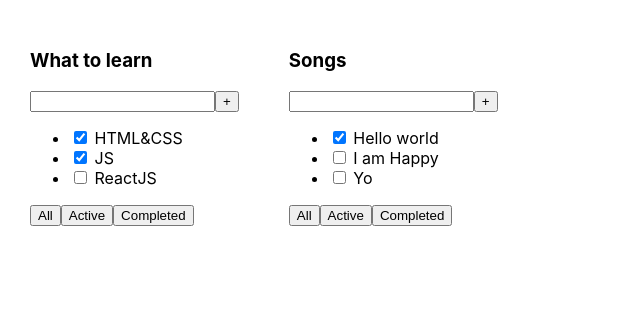
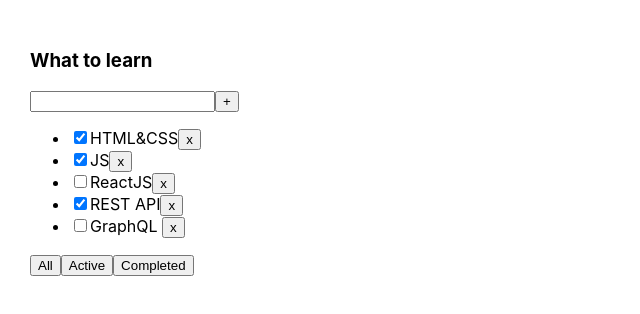
Before and after one commit to KombinatorVit/my-todo-list, a React (Create React App) app: page / in a window 1280 px wide. Shown: the top 314 px of the page, without its empty margins (0-640 px from the left). Built offline with nearby package versions, Linux system fonts and the light colour scheme.

Commit message:
finish two lessons

```diff
--- a/src/App.tsx
+++ b/src/App.tsx
@@ -1,4 +1,4 @@
-import React from 'react';
+import React, {useState} from 'react';
 import './App.css';
 import {TodoList} from './TodoList';
 
@@ -7,25 +7,46 @@
     title: string
     isDone: boolean
 }
+export type FilterValuesType = 'all' | 'active' | 'completed';
+
 
 function App() {
 
-    const tasks1:Array<TasksType> = [
+
+    const [tasks, setTasks] = useState([
         {id: 1, title: 'HTML&CSS', isDone: true},
         {id: 2, title: 'JS', isDone: true},
-        {id: 3, title: 'ReactJS', isDone: false}
-    ];
-    const tasks2:Array<TasksType>= [
-        {id: 1, title: 'Hello world', isDone: true},
-        {id: 2, title: 'I am Happy', isDone: false},
-        {id: 3, title: 'Yo', isDone: false}
-    ];
+        {id: 3, title: 'ReactJS', isDone: false},
+        {id: 4, title: 'REST API', isDone: true},
+        {id: 5, title: 'GraphQL ', isDone: false},
+    ]);
 
+    let [filter, setFilter] = useState<FilterValuesType>('all');
+    let taskForTodolist = tasks;
+
+    if (filter === 'active') {
+        taskForTodolist = tasks.filter(t => !t.isDone);
+    }
+    if (filter === 'completed') {
+        taskForTodolist = tasks.filter(t => t.isDone);
+    }
+
+    function changeFilter(value: FilterValuesType) {
+        setFilter(value)
+    }
+
+    function removeTask(id: number) {
+        let newTask = tasks.filter(el => el.id !== id);
+        setTasks(newTask);
+    }
 
     return (
         <div className="App">
-            <TodoList title={'What to learn'} tasks={tasks1}/>
-            <TodoList title={'Songs'} tasks={tasks2}/>
+            <TodoList title={'What to learn'}
+                      tasks={taskForTodolist}
+                      removeTask={removeTask}
+                      changeFilter={changeFilter}
+            />
         </div>
     );
 }
--- a/src/TodoList.tsx
+++ b/src/TodoList.tsx
@@ -1,11 +1,16 @@
 import React from 'react';
-import {TasksType} from './App';
+import {FilterValuesType, TasksType} from './App';
 
 type TodoListPropsType = {
     title: string
     tasks: Array<TasksType>
+    removeTask: (id: number)=> void
+    changeFilter: (value: FilterValuesType)=> void
 }
+
 export function TodoList(props: TodoListPropsType) {
+
+
     return (
         <div>
             <h3>{props.title}</h3>
@@ -14,14 +19,30 @@
                 <button>+</button>
             </div>
             <ul>
-                <li><input type="checkbox" checked={props.tasks[0].isDone}/> <span>{props.tasks[0].title}</span></li>
-                <li><input type="checkbox" checked={props.tasks[1].isDone}/> <span>{props.tasks[1].title}</span></li>
-                <li><input type="checkbox" checked={props.tasks[2].isDone}/> <span>{props.tasks[2].title}</span></li>
+
+                {props.tasks.map((t) => {
+                    function removeTaskHandler() {
+                        props.removeTask(t.id)
+                    }
+
+                    return (
+                        <li key={t.id}>
+                            <input type="checkbox" checked={t.isDone}/>
+                            <span>{t.title}</span>
+
+                        <button onClick={removeTaskHandler}>x</button>
+                        </li>
+
+
+                    );
+                })}
+
+
             </ul>
             <div>
-                <button>All</button>
-                <button>Active</button>
-                <button>Completed</button>
+                <button onClick={()=> {props.changeFilter('all')}}>All</button>
+                <button onClick={()=> {props.changeFilter('active')}}>Active</button>
+                <button onClick={()=> {props.changeFilter('completed')}}>Completed</button>
             </div>
         </div>
     );
--- a/src/index.tsx
+++ b/src/index.tsx
@@ -2,9 +2,5 @@
 import ReactDOM from 'react-dom';
 import './index.css';
 import App from './App';
-import * as serviceWorker from './serviceWorker';
 
 ReactDOM.render(<App />,  document.getElementById('root'));
-
-
-serviceWorker.unregister();
```
Also changed, not shown: 1 other file (tests, documents, lock files or other folders).
